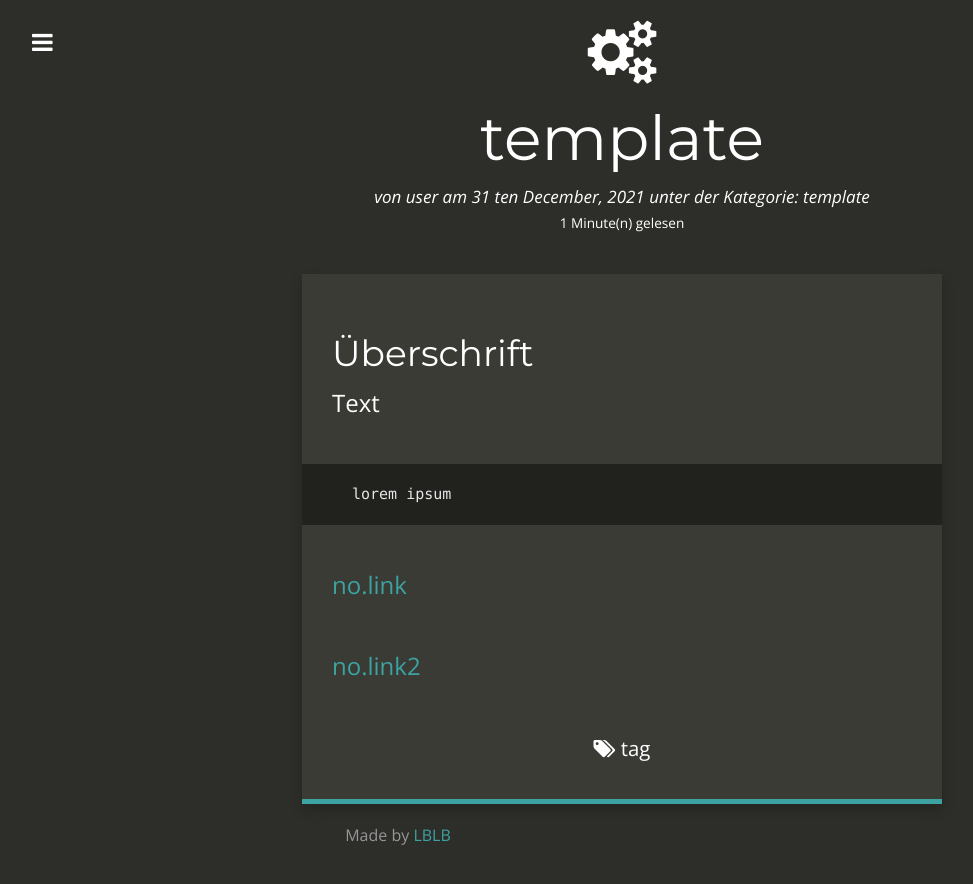
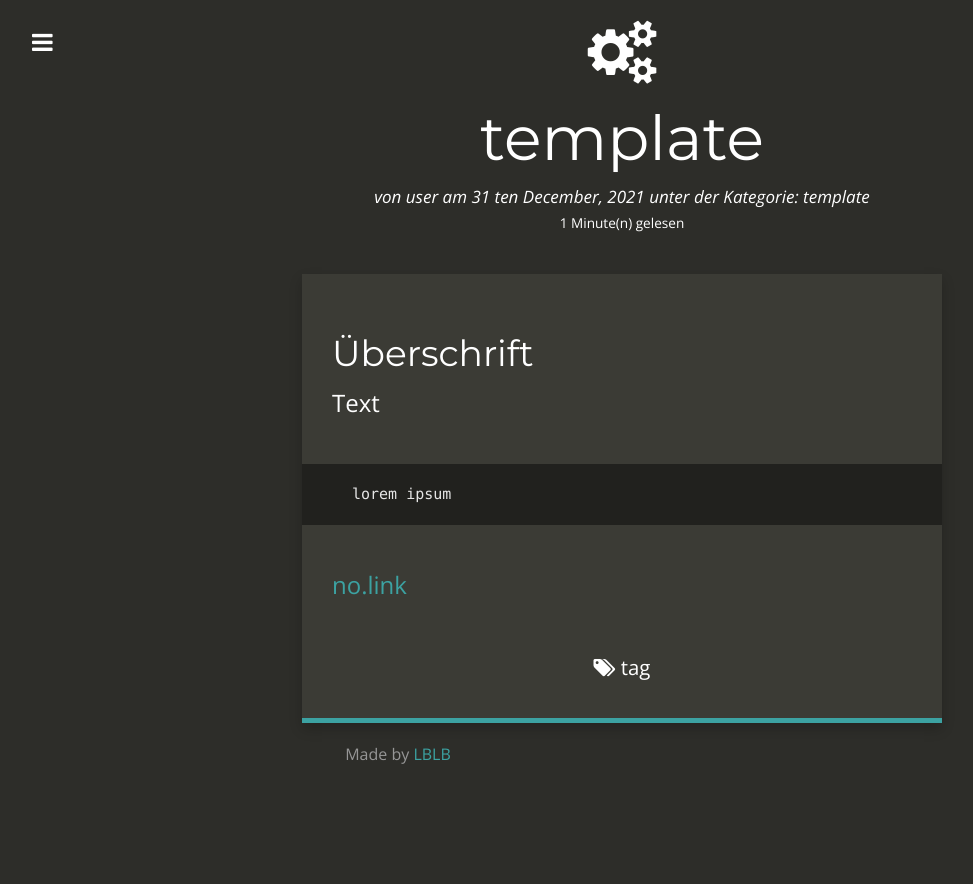
Before and after one commit to eski1337/lblb-it-ffd00, a Jekyll site: the page built from _posts/1999-01-01-template.md, in a window 1280 px wide. Shown: the top 884 px of the page, without its empty margins (18-991 px from the left). Built offline with Jekyll 4.4.1, drawn with Linux system fonts in a browser that asks for light colours; nearby versions of some CDN libraries; comment, search, counter and statistics services are not loaded.

Commit message:
1999-01-01-template.md: changed

````diff
--- a/_posts/1999-01-01-template.md
+++ b/_posts/1999-01-01-template.md
@@ -21,5 +21,3 @@ lorem ipsum
 ```
 
 [no.link](http://no.struggle.zone)
-
-[no.link2](http://no.struggle.zone)
````
